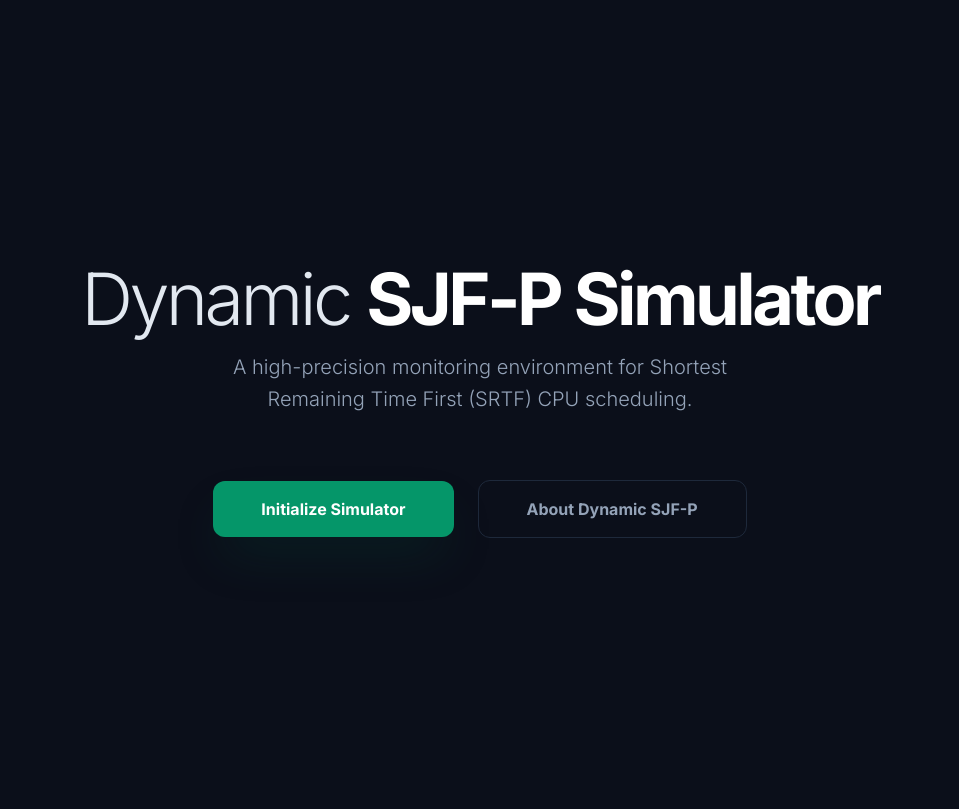
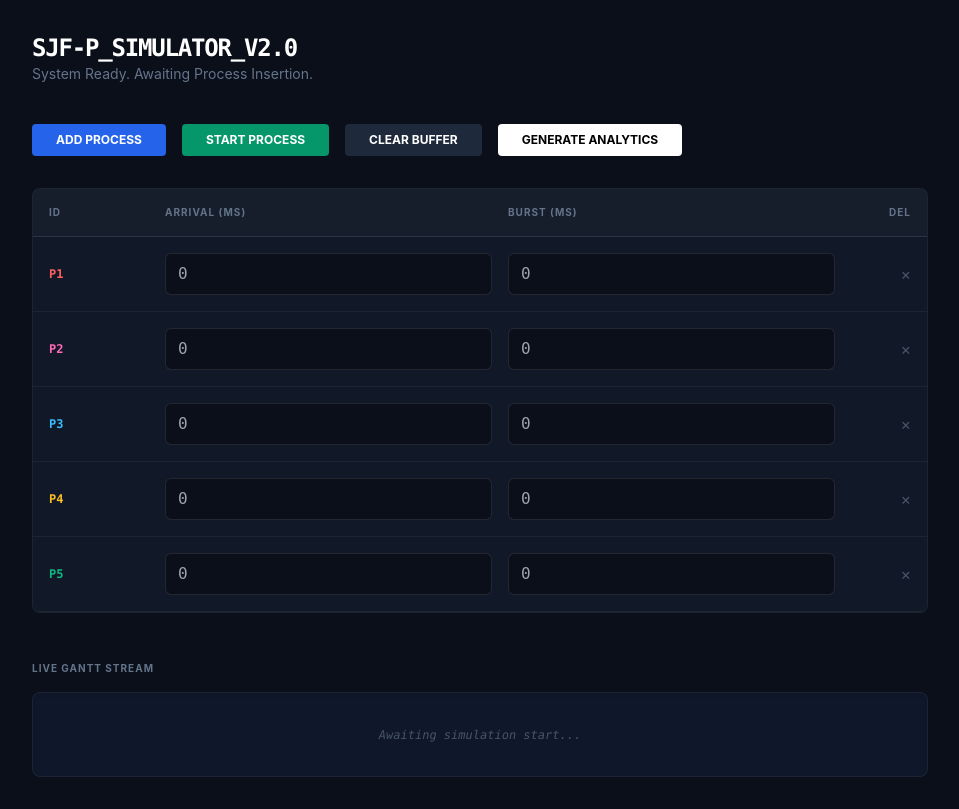
Before and after one commit to ClinTuyor/dynamicpartition_sjf, a Flask app: page / in a window 1280 px wide. Shown: the whole page, without its empty margins (160-1119 px from the left). Before the commit the page ends 538 px from the top, so only its background shows below. Run offline with Flask 3, Linux system fonts and the light colour scheme; some libraries are stand-ins or nearby versions.

Commit message:
update 1.8

```diff
--- a/app.py
+++ b/app.py
@@ -2,28 +2,9 @@ from flask import Flask, render_template, request, jsonify
 
 app = Flask(__name__)
 
-# Logic helper for Preemptive SJF
-def get_next_process(at, rt, current_time):
-    idx = -1
-    min_rt = float('inf')
-    for i, (arrival, remaining) in enumerate(zip(at, rt)):
-        if arrival <= current_time and remaining > 0:
-            if remaining < min_rt or (remaining == min_rt and (idx == -1 or arrival < at[idx])):
-                min_rt = remaining
-                idx = i
-    return idx
-
 @app.route('/')
 def index():
     return render_template('index.html')
-
-@app.route('/about')
-def about():
-    return render_template('about.html')
-
-@app.route('/simulator')
-def simulator():
-    return render_template('simulator.html')
 
 @app.route('/statistics')
 def statistics():
@@ -33,48 +14,64 @@ def statistics():
 def calculate():
     data = request.get_json()
     processes = data.get('processes', [])
+
     if not processes:
-        return jsonify({'gantt': [], 'stats': []})
+        return jsonify({'gantt': [], 'stats': {}})
 
+    # Setup for SJF-P Logic
+    # We use a copy to track 'remaining time' without losing the original burst values
+    for p in processes:
+        p['remaining'] = float(p['bt'])
+        p['at'] = float(p['at'])
+
+    time = 0
+    completed = 0
     n = len(processes)
-    at = [int(p['at']) for p in processes]
-    bt = [int(p['bt']) for p in processes]
-    rt = bt.copy()
-    names = [p['name'] for p in processes]
-
-    ct = [0] * n
-    start_times = [-1] * n
-    completed = 0
-    current_time = 0
     gantt = []
 
+    # Statistics tracking
+    finish_times = {p['name']: 0 for p in processes}
+
     while completed < n:
-        idx = get_next_process(at, rt, current_time)
-        if idx != -1:
-            if start_times[idx] == -1:
-                start_times[idx] = current_time
-            rt[idx] -= 1
-            gantt.append({'id': names[idx], 'time': current_time})
-            if rt[idx] == 0:
-                completed += 1
-                ct[idx] = current_time + 1
-        current_time += 1
+        # Get all processes that have arrived and aren't finished
+        available = [p for p in processes if p['at'] <= time and p['remaining'] > 0]
 
+        if not available:
+            time += 1
+            continue
+
+        # SJF-P: Pick the one with the shortest REMAINING time
+        current = min(available, key=lambda x: x['remaining'])
+
+        gantt.append({'id': current['name'], 'time': time})
+        current['remaining'] -= 1
+        time += 1
+
+        if current['remaining'] <= 0:
+            completed += 1
+            finish_times[current['name']] = time
+
+    # Calculate Analytics
     stats = []
-    for i in range(n):
-        tat = ct[i] - at[i]
-        wt = tat - bt[i]
+    for p in processes:
+        # TAT = Finish Time - Arrival Time
+        # WT = TAT - Original Burst Time
+        tat = finish_times[p['name']] - p['at']
+        wt = tat - float(p['bt'])
         stats.append({
-            'name': names[i],
-            'at': at[i],
-            'bt': bt[i],
-            'ct': ct[i],
-            'tat': tat,
-            'wt': wt,
-            'rt': start_times[i] - at[i]
+            'name': p['name'],
+            'tat': round(tat, 2),
+            'wt': round(wt, 2)
         })
 
-    return jsonify({'gantt': gantt, 'stats': stats})
+    return jsonify({
+        'gantt': gantt,
+        'stats': {
+            'individual': stats,
+            'avg_tat': round(sum(s['tat'] for s in stats) / n, 2),
+            'avg_wt': round(sum(s['wt'] for s in stats) / n, 2)
+        }
+    })
 
 if __name__ == '__main__':
-    app.run(debug=True, host='0.0.0.0', port=5000)
+    app.run(debug=True)
--- a/static/css/style.css
+++ b/static/css/style.css
@@ -1,62 +1,26 @@
-@import url('https://fonts.googleapis.com/css2?family=Inter:wght@300;400;600;700&family=Roboto+Mono:wght@500&display=swap');
-
-:root {
-    --bg: #0b0f1a;
-    --card: #161b2a;
-    --accent: #10b981;
-    --border: rgba(255, 255, 255, 0.08);
-    --text-main: #f8fafc;
+/* --- Base Styling --- */
+* {
+    margin: 0;
+    padding: 0;
+    box-sizing: border-box;
 }
 
 body {
-    background-color: var(--bg);
-    color: var(--text-main);
-    font-family: 'Inter', sans-serif;
-    margin: 0;
-    -webkit-font-smoothing: antialiased;
+    font-family: 'Inter', -apple-system, BlinkMacSystemFont, "Segoe UI", Roboto, sans-serif;
+    overflow-x: hidden;
 }
 
-.glass-panel {
-    background: var(--card);
-    border: 1px solid var(--border);
-    backdrop-filter: blur(12px);
-    border-radius: 12px;
-}
-
-.input-field {
-    background: rgba(15, 23, 42, 0.6);
-    border: 1px solid var(--border);
-    color: var(--text-main);
-    font-family: 'Roboto Mono', monospace;
-    transition: all 0.2s ease;
-}
-
-.input-field:focus {
-    border-color: var(--accent);
-    outline: none;
-    background: rgba(16, 185, 129, 0.03);
-}
-
-/* Horizontal Gantt Styling from image_d20eb7.png */
+/* --- Gantt Chart Core --- */
 .gantt-container {
     display: flex;
     width: 100%;
-    height: 80px;
-    background: #111827;
-    border-radius: 4px;
-    overflow-x: auto;
-    box-shadow: 0 10px 15px -3px rgba(0, 0, 0, 0.5);
-}
-
-.gantt-container {
-    display: flex;
-    width: 100%;
-    height: 100px;
+    height: 85px;
     background: #0f172a;
     border-radius: 8px;
-    overflow: hidden; /* Important: Prevents extra processes from wrapping or disappearing */
-    box-shadow: 0 20px 25px -5px rgba(0, 0, 0, 0.3);
-    border: 1px solid rgba(255, 255, 255, 0.1);
+    overflow: hidden;
+    border: 1px solid rgba(255, 255, 255, 0.05);
+    position: relative;
+    box-shadow: inset 0 2px 4px 0 rgba(0, 0, 0, 0.06);
 }
 
 .gantt-block {
@@ -64,17 +28,95 @@ body {
     align-items: center;
     justify-content: center;
     height: 100%;
-    font-family: 'Roboto Mono', monospace;
-    font-size: 12px; /* Smaller font to help P10+ fit visually */
+    font-family: 'JetBrains Mono', 'Roboto Mono', monospace;
+    font-size: 13px;
     font-weight: 800;
-    color: rgba(0, 0, 0, 0.8);
+    color: rgba(0, 0, 0, 0.7);
     border-right: 1px solid rgba(0, 0, 0, 0.1);
     white-space: nowrap;
-    transition: width 0.3s ease;
+    /* Smooth transition for when the Flex property updates */
+    transition: all 0.4s cubic-bezier(0.4, 0, 0.2, 1);
 }
 
-.gantt-block:last-child {
-    border-right: none;
+/* --- Form Elements --- */
+.input-field {
+    background: #0b0f1a;
+    border: 1px solid rgba(255, 255, 255, 0.1);
+    color: white;
+    width: 100%;
+    padding: 8px 12px;
+    border-radius: 6px;
+    font-family: 'JetBrains Mono', monospace;
+    transition: all 0.2s ease;
 }
 
-.no-scrollbar::-webkit-scrollbar { display: none; }
+.input-field:focus {
+    border-color: #3b82f6;
+    outline: none;
+    background: #111827;
+    box-shadow: 0 0 0 2px rgba(59, 130, 246, 0.2);
+}
+
+/* --- Custom Scrollbar for the Process List --- */
+#process-list {
+    max-height: 450px;
+    overflow-y: auto;
+}
+
+#process-list::-webkit-scrollbar {
+    width: 6px;
+}
+
+#process-list::-webkit-scrollbar-track {
+    background: transparent;
+}
+
+#process-list::-webkit-scrollbar-thumb {
+    background: rgba(255, 255, 255, 0.1);
+    border-radius: 10px;
+}
+
+#process-list::-webkit-scrollbar-thumb:hover {
+    background: rgba(255, 255, 255, 0.2);
+}
+
+/* --- Animation for the "Calculating" State --- */
+@keyframes pulse-subtle {
+    0%, 100% { opacity: 1; }
+    50% { opacity: 0.5; }
+}
+
+.animate-pulse {
+    animation: pulse-subtle 2s cubic-bezier(0.4, 0, 0.6, 1) infinite;
+}
+
+/* --- Layout Utility --- */
+.table-header {
+    background: rgba(255, 255, 255, 0.03);
+    backdrop-filter: blur(4px);
+    position: sticky;
+    top: 0;
+    z-index: 10;
+}
+
+/* Remove Arrows/Spinners from Number Inputs */
+input::-webkit-outer-spin-button,
+input::-webkit-inner-spin-button {
+    -webkit-appearance: none;
+    appearance: none; /* Added standard property */
+    margin: 0;
+}
+
+input[type=number] {
+    -moz-appearance: textfield;
+    appearance: textfield; /* Added standard property */
+}
+
+/* --- Responsive Button Hover Effects --- */
+button {
+    transition: transform 0.1s active;
+}
+
+button:active {
+    transform: scale(0.98);
+}
--- a/static/js/script.js
+++ b/static/js/script.js
@@ -1,5 +1,5 @@
 let counter = 1;
-const colors = ['#FF5F5F', '#FF69B4', '#38BDF8', '#FBBF24', '#10B981', '#8B5CF6', '#F43F5E', '#0EA5E9'];
+const colors = ['#FF5F5F', '#FF69B4', '#38BDF8', '#FBBF24', '#10B981', '#8B5CF6', '#F43F5E'];
 
 function addProcess() {
     const list = document.getElementById('process-list');
@@ -7,28 +7,16 @@ function addProcess() {
     const color = colors[(counter - 2) % colors.length];
 
     const div = document.createElement('div');
-    div.className = "grid grid-cols-[100px_1fr_1fr_60px] gap-4 items-center p-4 hover:bg-white/[0.02] transition-colors";
+    div.className = "grid grid-cols-[100px_1fr_1fr_60px] gap-4 items-center p-4 border-b border-white/5";
     div.innerHTML = `
         <div class="text-xs font-mono font-bold" style="color:${color}">${name}</div>
-        <input type="number" step="any" class="at-input input-field px-4 py-2 rounded text-sm" placeholder="0">
-        <input type="number" step="any" class="bt-input input-field px-4 py-2 rounded text-sm" placeholder="0">
-        <button onclick="this.closest('div').remove(); updateUI();" class="text-slate-600 hover:text-red-400 flex justify-end">
-            <svg class="w-4 h-4" fill="none" stroke="currentColor" viewBox="0 0 24 24"><path d="M19 7l-.867 12.142A2 2 0 0116.138 21H7.862a2 2 0 01-1.995-1.858L5 7m5 4v6m4-6v6m1-10V4a1 1 0 00-1-1h-4a1 1 0 00-1 1v3M4 7h16" stroke-width="2" stroke-linecap="round" stroke-linejoin="round"/></svg>
-        </button>`;
+        <input type="number" step="any" class="at-input input-field" placeholder="0">
+        <input type="number" step="any" class="bt-input input-field" placeholder="0">
+        <button onclick="this.closest('div').remove()" class="flex justify-end text-slate-600 hover:text-red-400">×</button>`;
     list.appendChild(div);
-
-    // Trigger update on every keystroke
-    div.querySelectorAll('input').forEach(i => i.addEventListener('input', updateUI));
 }
 
-// FIX: Clear Buffer Button
-function endAll() {
-    document.getElementById('process-list').innerHTML = '';
-    counter = 1; // Resets numbering back to P1
-    document.getElementById('gantt-chart').innerHTML = '<div class="flex items-center justify-center w-full text-slate-600 font-mono text-xs italic">Awaiting calculation...</div>';
-}
-
-async function updateUI() {
+async function startSimulation() {
     const rows = document.querySelectorAll('#process-list > div');
     const processes = [];
 
@@ -36,13 +24,11 @@ async function updateUI() {
         const atVal = row.querySelector('.at-input').value;
         const btVal = row.querySelector('.bt-input').value;
 
-        // CRITICAL: Explicitly check if the string is not empty.
-        // This allows '0' and decimals like '3.1' to pass.
         if (atVal !== "" && btVal !== "") {
             processes.push({
                 name: row.querySelector('div').innerText,
-                at: Number.parseFloat(atVal),
-                bt: Number.parseFloat(btVal),
+                at: Number.parseFloat(atVal), // Fixed S7773 warning
+                bt: Number.parseFloat(btVal), // Fixed S7773 warning
                 color: row.querySelector('div').style.color
             });
         }
@@ -51,41 +37,30 @@ async function updateUI() {
     if (processes.length === 0) return;
 
     try {
-        const response = await fetch('/calculate', {
+        const res = await fetch('/calculate', {
             method: 'POST',
             headers: {'Content-Type': 'application/json'},
             body: JSON.stringify({ processes })
         });
-        const data = await response.json();
-
-        // Store for the statistics page
-        localStorage.setItem('simulationResults', JSON.stringify({
-            stats: data.stats,
-            gantt: data.gantt,
-            processes: processes
-        }));
-
+        const data = await res.json();
+        localStorage.setItem('simulationResults', JSON.stringify({ ...data, processes }));
         renderGantt(data.gantt, processes);
-    } catch (e) {
-        console.error("Calculation failed:", e);
+    } catch (error) {
+        // Fixed S2486 warning from image_9e38da.png
+        console.error("Calculation failed:", error.message);
     }
 }
 
 function renderGantt(gantt, processes) {
     const chart = document.getElementById('gantt-chart');
-    if (!gantt || gantt.length === 0) return;
     chart.innerHTML = '';
 
     let compressed = [];
     let current = { id: gantt[0].id, duration: 1 };
 
     for (let i = 1; i < gantt.length; i++) {
-        if (gantt[i].id === current.id) {
-            current.duration++;
-        } else {
-            compressed.push(current);
-            current = { id: gantt[i].id, duration: 1 };
-        }
+        if (gantt[i].id === current.id) current.duration++;
+        else { compressed.push(current); current = { id: gantt[i].id, duration: 1 }; }
     }
     compressed.push(current);
 
@@ -100,17 +75,16 @@ function renderGantt(gantt, processes) {
     });
 }
 
-// FIX: Execute Button
 function handleExecution() {
-    const results = localStorage.getItem('simulationResults');
-    if (results) {
-        globalThis.location.href = '/statistics';
-    } else {
-        alert("Please fill in the process data first.");
-    }
+    // Fixed S7764 warning
+    if (localStorage.getItem('simulationResults')) globalThis.location.href = '/statistics';
 }
 
-// Start with 5 processes automatically
-document.addEventListener('DOMContentLoaded', () => {
-    for(let i=0; i<5; i++) addProcess();
-});
+function endAll() {
+    document.getElementById('process-list').innerHTML = '';
+    document.getElementById('gantt-chart').innerHTML = 'Awaiting simulation start...';
+    localStorage.removeItem('simulationResults');
+    counter = 1;
+}
+
+document.addEventListener('DOMContentLoaded', () => { for(let i=0; i<5; i++) addProcess(); });
--- a/templates/index.html
+++ b/templates/index.html
@@ -3,30 +3,38 @@
 <head>
     <meta charset="UTF-8">
     <meta name="viewport" content="width=device-width, initial-scale=1.0">
-    <title>Dynamic SJF-P Monitor</title>
+    <title>TuyoursTruly SJF-P Monitor</title>
+    <link rel="stylesheet" href="{{ url_for('static', filename='css/style.css') }}">
     <script src="https://cdn.tailwindcss.com"></script>
-    <link rel="stylesheet" href="/static/css/style.css">
 </head>
-<body class="flex items-center justify-center min-h-screen bg-[#0b0f1a]">
-    <div class="text-center space-y-12 max-w-5xl px-6">
-        <header class="space-y-4">
-            <h1 class="text-6xl md:text-7xl font-light tracking-tighter text-slate-200">
-                Dynamic <span class="font-bold text-white">SJF-P Simulator</span>
-            </h1>
-            <p class="text-slate-400 font-light text-xl max-w-lg mx-auto leading-relaxed">
-                A high-precision monitoring environment for Shortest Remaining Time First (SRTF) CPU scheduling.
-            </p>
+<body class="bg-[#0b0f1a] text-slate-300 min-h-screen p-8">
+    <div class="max-w-4xl mx-auto">
+        <header class="mb-10">
+            <h1 class="text-2xl font-mono font-bold text-white tracking-tighter">SJF-P_SIMULATOR_V2.0</h1>
+            <p class="text-slate-500 text-sm">System Ready. Awaiting Process Insertion.</p>
         </header>
 
-        <div class="flex flex-col sm:flex-row gap-6 justify-center items-center pt-4">
-            <a href="/simulator" class="group relative px-12 py-4 bg-emerald-600 hover:bg-emerald-500 text-white rounded-xl font-bold transition-all shadow-2xl shadow-emerald-900/30 overflow-hidden">
-                <span class="relative z-10">Initialize Simulator</span>
-                <div class="absolute inset-0 bg-white/10 translate-y-full group-hover:translate-y-0 transition-transform duration-300"></div>
-            </a>
-            <a href="/about" class="px-12 py-4 border border-slate-800 hover:bg-slate-900 text-slate-400 hover:text-white rounded-xl font-bold transition-all">
-                About Dynamic SJF-P
-            </a>
+        <div class="flex flex-wrap gap-4 mb-8">
+            <button onclick="addProcess()" class="bg-blue-600 hover:bg-blue-500 text-white px-6 py-2 rounded font-bold text-xs">ADD PROCESS</button>
+            <button onclick="startSimulation()" class="bg-emerald-600 hover:bg-emerald-500 text-white px-6 py-2 rounded font-bold text-xs">START PROCESS</button>
+            <button onclick="endAll()" class="bg-slate-800 hover:bg-red-900 text-white px-6 py-2 rounded font-bold text-xs">CLEAR BUFFER</button>
+            <button onclick="handleExecution()" class="bg-white text-black hover:bg-slate-200 px-6 py-2 rounded font-bold text-xs">GENERATE ANALYTICS</button>
+        </div>
+
+        <div class="bg-[#111827] rounded-lg border border-white/5 overflow-hidden">
+            <div class="grid grid-cols-[100px_1fr_1fr_60px] gap-4 p-4 border-b border-white/10 bg-white/[0.02] text-[10px] font-bold uppercase tracking-widest text-slate-500">
+                <div>ID</div><div>Arrival (ms)</div><div>Burst (ms)</div><div class="text-right">DEL</div>
+            </div>
+            <div id="process-list"></div>
+        </div>
+
+        <div class="mt-12">
+            <h2 class="text-[10px] font-bold uppercase tracking-widest text-slate-500 mb-4">Live Gantt Stream</h2>
+            <div id="gantt-chart" class="gantt-container flex items-center justify-center text-slate-600 font-mono text-xs italic">
+                Awaiting simulation start...
+            </div>
         </div>
     </div>
+    <script src="{{ url_for('static', filename='js/script.js') }}"></script>
 </body>
 </html>
```
